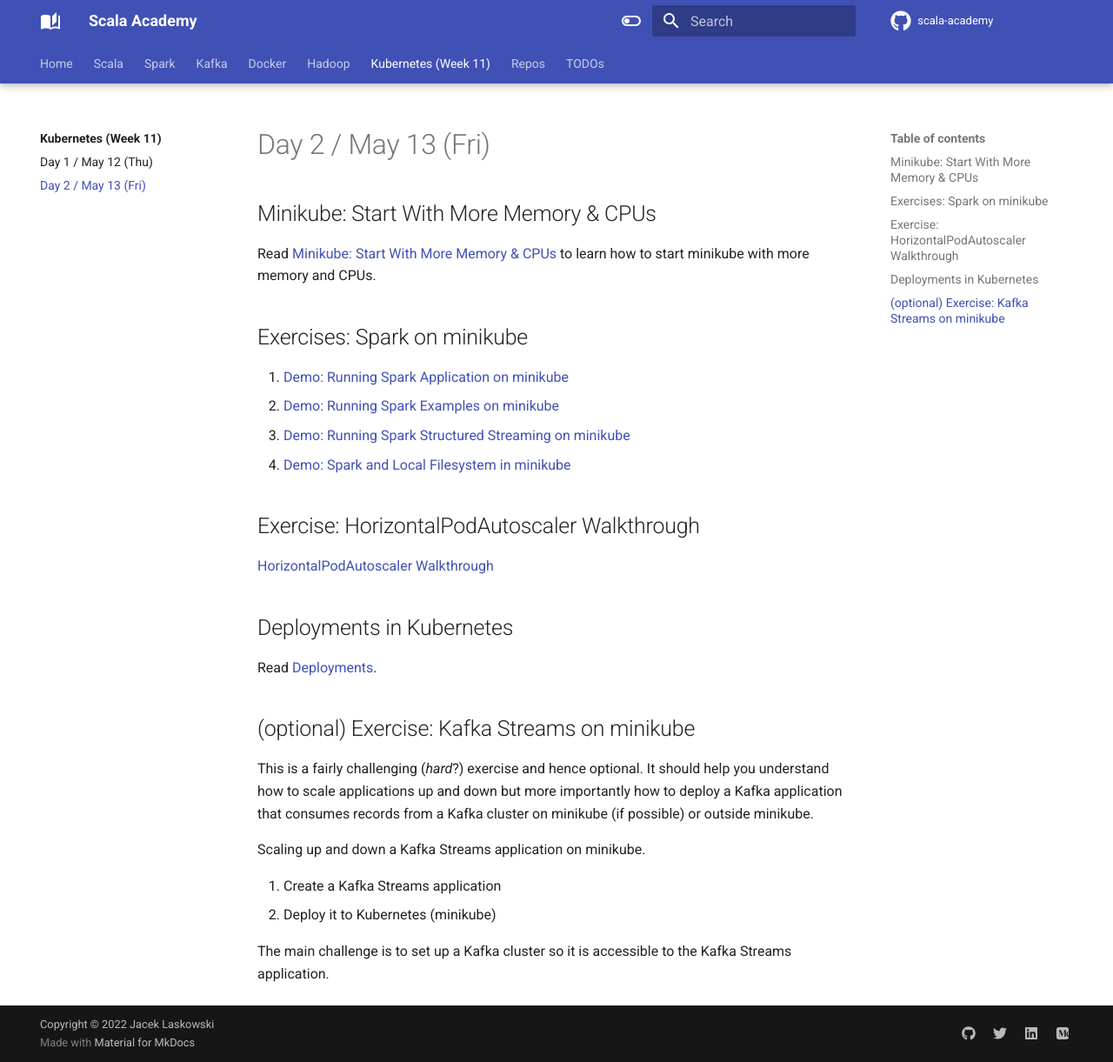
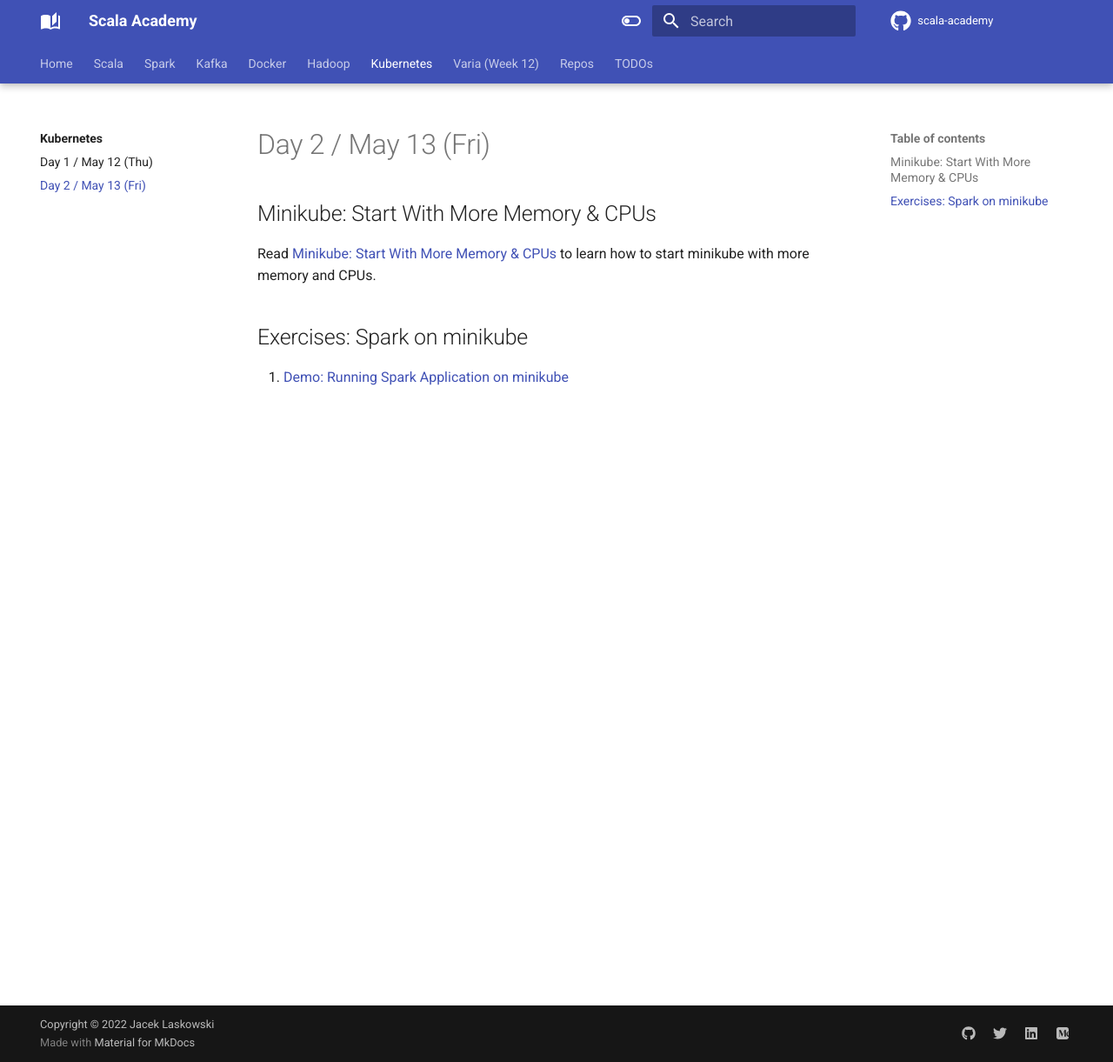
Before and after one commit to jaceklaskowski/scala-academy, an MkDocs documentation site: the page built from docs/kubernetes/002.md, in a window 1280 px wide and 1221 px high. Shown: the whole window at 87% size. Built offline with MkDocs 1.6.1 and Material for MkDocs 9.7.7, drawn with Linux system fonts in a browser that asks for light colours; comment, search, counter and statistics services are not loaded.

Commit message:
Varia (Week 12)

```diff
--- a/docs/kubernetes/002.md
+++ b/docs/kubernetes/002.md
@@ -7,25 +7,3 @@
 ## Exercises: Spark on minikube
 
 1. [Demo: Running Spark Application on minikube](https://jaceklaskowski.github.io/spark-kubernetes-book/demo/running-spark-application-on-minikube/)
-1. [Demo: Running Spark Examples on minikube](https://jaceklaskowski.github.io/spark-kubernetes-book/demo/running-spark-examples-on-minikube/)
-1. [Demo: Running Spark Structured Streaming on minikube](https://jaceklaskowski.github.io/spark-kubernetes-book/demo/running-spark-structured-streaming-on-minikube/)
-1. [Demo: Spark and Local Filesystem in minikube](https://jaceklaskowski.github.io/spark-kubernetes-book/demo/spark-and-local-filesystem-in-minikube/)
-
-## Exercise: HorizontalPodAutoscaler Walkthrough
-
-[HorizontalPodAutoscaler Walkthrough](https://kubernetes.io/docs/tasks/run-application/horizontal-pod-autoscale-walkthrough/)
-
-## Deployments in Kubernetes
-
-Read [Deployments](https://kubernetes.io/docs/concepts/workloads/controllers/deployment/).
-
-## (optional) Exercise: Kafka Streams on minikube
-
-This is a fairly challenging (_hard_?) exercise and hence optional. It should help you understand how to scale applications up and down but more importantly how to deploy a Kafka application that consumes records from a Kafka cluster on minikube (if possible) or outside minikube.
-
-Scaling up and down a Kafka Streams application on minikube.
-
-1. Create a Kafka Streams application
-2. Deploy it to Kubernetes (minikube)
-
-The main challenge is to set up a Kafka cluster so it is accessible to the Kafka Streams application.
--- a/mkdocs.yml
+++ b/mkdocs.yml
@@ -177,10 +177,13 @@
     - hadoop/001.md
     - hadoop/002.md
     - hadoop/003.md
-  - Kubernetes (Week 11):
+  - Kubernetes:
     - kubernetes/index.md
     - kubernetes/001.md
     - kubernetes/002.md
+  - Varia (Week 12):
+    - varia/index.md
+    - varia/001.md
   - Repos:
     - repos/index.md
   - TODOs:
```
Also changed, not shown: docs/varia/001.md (added, +26 -0 lines), docs/varia/index.md (added, +5 -0 lines).
